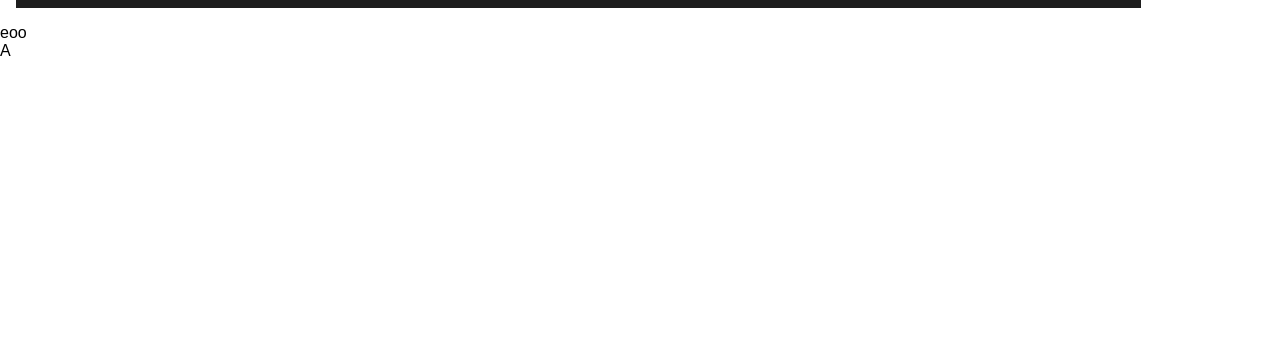
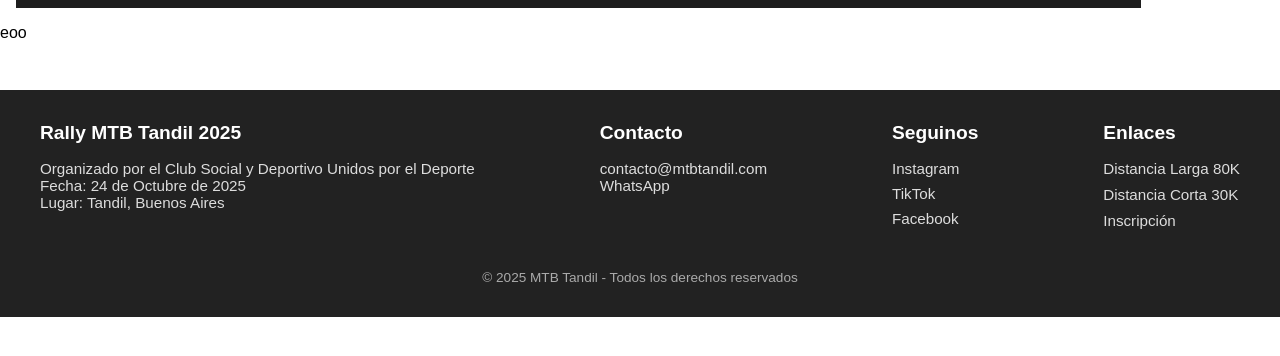
Before and after one commit to FlorianLucchini/TP2-IDS, a Flask app: page /80k in a window 1280 px wide. Shown: the part 42-398 px from the top of the page. Run offline with Flask 3, Linux system fonts and the light colour scheme.

Commit message:
Footer
-Se creó primera instancia de footer.
-Se agregó estilo básicos a footer.

```diff
--- a/static/styles/styles.css
+++ b/static/styles/styles.css
@@ -104,3 +104,65 @@ button {
 button:hover {
     background-color: #0056b3;
 }
+
+
+.footer {
+  background: #222;
+  color: #fff;
+  padding: 2rem 1rem;
+  margin-top: 3rem;
+}
+
+.footer-container {
+  display: flex;
+  justify-content: space-between;
+  flex-wrap: wrap;
+  max-width: 1200px;
+  margin: 0 auto;
+  gap: 2rem;
+}
+
+.footer-section h3 {
+  margin-bottom: 1rem;
+  font-size: 1.2rem;
+
+}
+
+.footer-section p,
+.footer-section a {
+  font-size: 0.95rem;
+  color: #ddd;
+  text-decoration: none;
+}
+
+.footer-section a:hover {
+  color: #fff;
+  text-decoration: underline;
+}
+
+.footer-section ul {
+  list-style: none;
+  padding: 0;
+}
+
+.footer-section ul li {
+  margin-bottom: 0.5rem;
+}
+
+.social-icons {
+  display: flex;
+  flex-direction: column;
+  gap: 0.5rem;
+}
+
+.social-icons a {
+  font-size: 0.95rem;
+  transition: color 0.2s;
+}
+
+.footer-bottom {
+  text-align: center;
+  margin-top: 2rem;
+  font-size: 0.85rem;
+  color: #aaa;
+}
--- a/templates/base.html
+++ b/templates/base.html
@@ -24,9 +24,42 @@
         {% block content %}{% endblock %}
     </main>
 
-    <footer>
-        A
+    <footer class="footer">
+        <div class="footer-container">
+            <div class="footer-section">
+                <h3>Rally MTB Tandil 2025</h3>
+                <p>Organizado por el Club Social y Deportivo Unidos por el Deporte</p>
+                <p>Fecha: 24 de Octubre de 2025</p>
+                <p>Lugar: Tandil, Buenos Aires</p>
+            </div>
+
+            <div class="footer-section">
+                <h3>Contacto</h3>
+                <p><a href="mailto:info@mtbtandil.com">contacto@mtbtandil.com</a></p>
+                <p><a href="https://wa.me/5492494000000" target="_blank">WhatsApp</a></p>
+            </div>
+
+            <div class="footer-section social">
+                <h3>Seguinos</h3>
+                <div class="social-icons">
+                    <a href="https://instagram.com/mtbtandil" target="_blank">Instagram</a>
+                    <a href="https://tiktok.com/@mtbtandil" target="_blank">TikTok</a>
+                    <a href="https://facebook.com/mtbtandil" target="_blank">Facebook</a>
+                </div>
+            </div>
+
+            <div class="footer-section">
+                <h3>Enlaces</h3>
+                <ul>
+                    <li><a href="{{ url_for('tandil80k') }}">Distancia Larga 80K</a></li>
+                    <li><a href="{{ url_for('tandil30k') }}">Distancia Corta 30K</a></li>
+                    <li><a href="{{ url_for('registration') }}">Inscripción</a></li>
+                </ul>
+            </div>
+        </div>
+        <div class="footer-bottom">
+            <p>&copy; 2025 MTB Tandil - Todos los derechos reservados</p>
+        </div>
     </footer>
 </body>
-
 </html>
```
